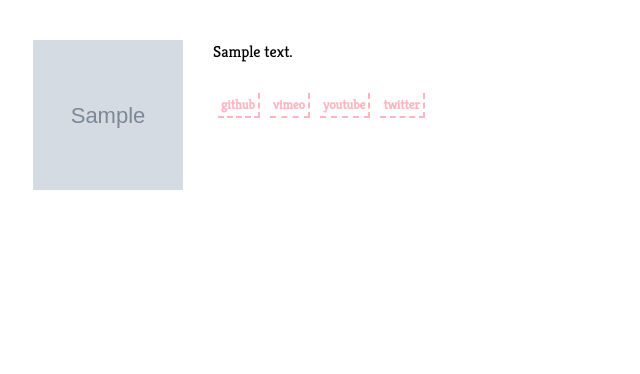
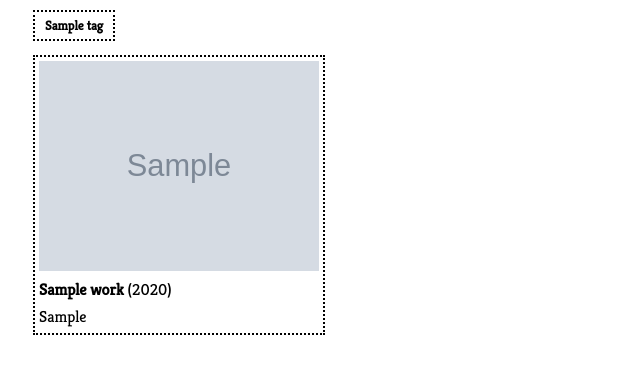
Before and after one commit to ericheep/miscellany, a Django app: template portfolio/templates/portfolio/info.html in a window 1280 px wide. Shown: the part 65-439 px from the top of the page, without its empty margins (0-640 px from the left). Run offline with Django 3.2, Linux system fonts and the light colour scheme; the template is opened without the code that fills it: values that come from a table or form of the project are taken from there, others are empty; tables that the repository leaves empty hold one stand-in row (values such as "Sample post"); grey boxes marked "Sample" are stand-in pictures; some libraries are stand-ins or nearby versions.

Commit message:
:lipstick: clean up index

```diff
--- a/portfolio/static/css/works.css
+++ b/portfolio/static/css/works.css
@@ -4,94 +4,66 @@
 }
 
 /* tags */
-#work-tags {
+.work-tags {
   display: flex;
   flex-wrap: wrap;
-  flex-direction: row;
   align-items: center;
-  justify-content: flex-start;
-  margin-bottom: 6px;
+  gap: 6px;
+  margin: 10px 0 14px 0;
 }
 
-#work-tag {
-  flex: 0 1 auto;
+.work-tag {
   font-weight: bold;
-  text-align: center;
   font-size: small;
-  margin-top: 10px;
-  margin-bottom: 8px;
-  margin-right: 6px;
   padding: 5px 10px;
-  border: 2px;
-  border-style: dotted;
+  border: 2px dotted black;
 }
 
-#work-tag:hover {
+.work-tag:hover {
   color: white;
   background: black;
 }
 
-#left {
-  display: flex;
-  flex-direction: column;
+/* the grid: as many columns as fit at 260px or wider, all the same width */
+.work-list {
+  display: grid;
+  grid-template-columns: repeat(auto-fill, minmax(260px, 1fr));
+  gap: 15px;
+  margin-bottom: 25px;
 }
 
-#work-list {
-  display: flex;
-  flex-direction: row;
-  flex-wrap: wrap;
-  justify-content: space-evenly;
-  align-items: flex-start;
+.work-card {
+  display: block;
+  padding: 4px;
+  border: 2px dotted black;
 }
 
-#work-card {
-  flex-shrink:1;
-  order: 0;
-  padding: 4px 4px;
-  margin-bottom: 15px;
-  margin-right: 10px;
-  font-size: normal;
-  border: 2px;
-  border-style: dotted;
-  max-width: 325px;
-}
-
-.selected {
+.selected,
+.work-card:hover {
   background: repeating-linear-gradient(
-  135deg,
-  lightgrey,
-  lightgrey 1px,
-  white 1px,
-  white 5px
+    135deg,
+    lightgrey,
+    lightgrey 1px,
+    white 1px,
+    white 5px
   );
   color: black;
 }
 
-#work-card:hover {
-  background: repeating-linear-gradient(
-  135deg,
-  lightgrey,
-  lightgrey 1px,
-  white 1px,
-  white 5px
-  );
+/* every thumbnail the same 4:3 box; images are cropped to fit, never stretched */
+.work-thumbnail img {
+  display: block;
+  width: 100%;
+  aspect-ratio: 4 / 3;
+  object-fit: cover;
+  object-position: center;
 }
 
-#work-thumbnail {
-  order: 0;
-  align-self: center;
+.work-title {
+  margin-top: 8px;
+  margin-bottom: 6px;
 }
 
-/* first */
-#work-title {
-  display: block;
-  margin-top: 8px;
-  margin-bottom: 6px;
-  max-width: 315px;
+.work-abstract {
+  margin-bottom: 2px;
 }
-
-#work-abstract {
-  display: block;
-  max-width: 315px;
-  margin:bottom: 2px;
-}
--- a/portfolio/templates/portfolio/info.html
+++ b/portfolio/templates/portfolio/info.html
@@ -1,39 +1,41 @@
 {% extends 'base.html' %}
 {% load static %}
-{% load markdown_filter %}
 
 {% block css %}
-	<link href="https://fonts.googleapis.com/css?family=Kreon:300,400" rel="stylesheet">
-	<link href="{% static "/css/info.css" %}" rel="stylesheet"/>
+<link href="https://fonts.googleapis.com/css?family=Kreon:300,400" rel="stylesheet">
+<link href="{% static "/css/works.css" %}" rel="stylesheet"/>
 {% endblock %}
-{% block title %}eric heep | info{% endblock %}
+
+{% block title %}eric heep{% endblock %}
 
 {% block body %}
-    <div id="page">
-        <div id="profile">
-            <div id="sidebar">
-                <div id="image">
-                    <img src="{{ headshot.image.url }}" width=150 height=150>
-                </div>
-            </div>
-            <div id="text">
-                {{ profile.text|markdownify|safe }}
-                <div id="logos">
-                    <a target="_blank" href="{{profile.github }}">
-                        <div id="logo">github</div>
-                    </a>
-                    <a target="_blank" href="{{profile.vimeo}}">
-                        <div id="logo">vimeo</div>
-                    </a>
-                    <a target="_blank" href="{{profile.youtube}}">
-                        <div id="logo">youtube</div>
-                    </a>
-                    <a target="_blank" href="https://twitter.com/dkfjsal">
-                        <div id="logo">twitter</div>
-                    </a>
-                </div>
-            </div>
-        </div>
-        <div>
-    </div>
+<div id="work-page">
+	<div class="work-tags">
+		{% for tag in tags %}
+		{% if tag.slug == tag_slug %}
+		<a class="work-tag selected" href="/works/">{{ tag }}</a>
+		{% else %}
+		<a class="work-tag" href="/{{ tag.slug }}/">{{ tag }}</a>
+		{% endif %}
+		{% endfor %}
+	</div>
+
+	<div class="work-list">
+		{% for work in works %}
+		<a class="work-card" href="/works/{{ work.slug }}/">
+			<div class="work-thumbnail">
+				{% if work.mainImage %}
+				<img src="{{ work.mainImage.url }}" alt="{{ work.title }}" loading="lazy">
+				{% endif %}
+			</div>
+			<div class="work-title">
+				<b>{{ work.title }}</b> ({{ work.created_date|date:"Y" }})
+			</div>
+			<div class="work-abstract">
+				{{ work.abstract }}
+			</div>
+		</a>
+		{% endfor %}
+	</div>
+</div>
 {% endblock %}
```
